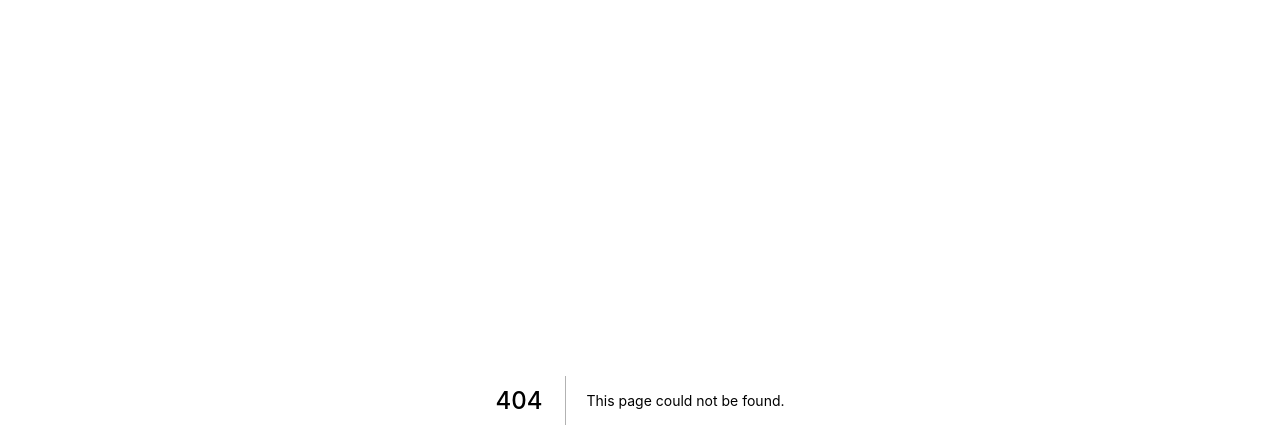
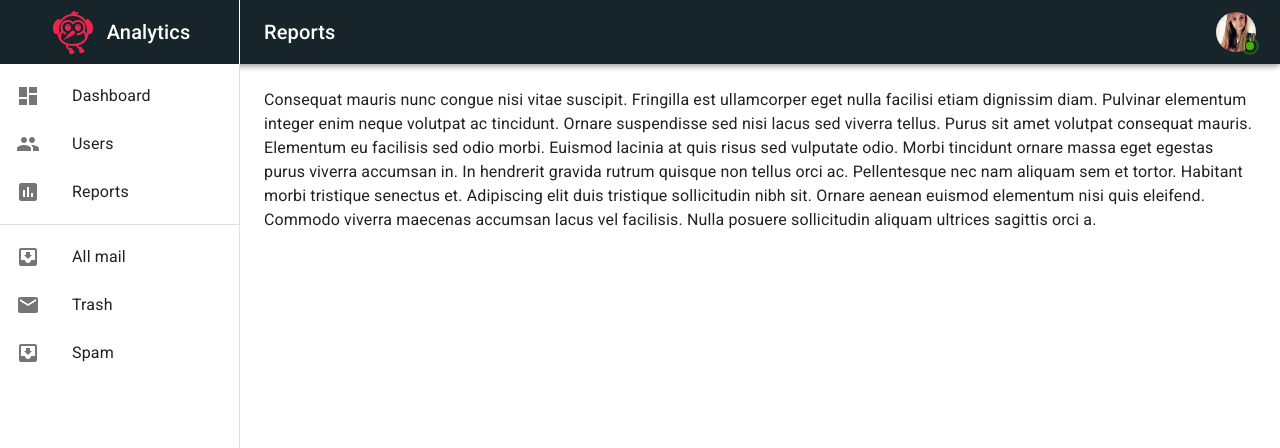
Before and after one commit to titprashantv/next-ts, a Next.js app: page /reports in a window 1280 px wide. Before the commit this address had no page. Shown: the top 448 px of the page. Built offline with nearby package versions, Linux system fonts and the light colour scheme.

Commit message:
Add menu

```diff
--- /dev/null
+++ b/components/navigation/ActiveLink.tsx
@@ -0,0 +1,53 @@
+import * as React from 'react';
+import {useState, useEffect} from 'react'
+import {useRouter} from 'next/router'
+import Link from 'next/link'
+import {ListItemButton, ListItemIcon, ListItemText} from "@mui/material";
+import NavIcon from "./NavIcon";
+
+interface Props {
+    menuName: string;
+    menuIcon: string;
+    href: string;
+    as: string;
+}
+
+const ActiveLink = (props: Props) => {
+    const {menuName, menuIcon, href, as} = props;
+    const {asPath, isReady} = useRouter();
+    const [activeClass, setActiveClass] = useState('');
+    const [currentPath, setCurrentPath] = useState('');
+
+
+    useEffect(() => {
+        // Check if the router fields are updated client-side
+
+        if (isReady) {
+            // Dynamic route will be matched via props.as
+            // Static route will be matched via props.href
+            const linkPathname = new URL(as || href, location.href).pathname;
+            if (linkPathname !== currentPath) {
+                setCurrentPath(linkPathname);
+
+                // Using URL().pathname to get rid of query and hash
+                const activePathname = new URL(asPath, location.href).pathname;
+
+                const newClassName = linkPathname === activePathname ? 'active' : '';
+                setActiveClass(newClassName);
+            }
+        }
+    }, [asPath, isReady, as, href, activeClass]);
+
+    return (
+        <Link href={href} key={menuName}>
+            <ListItemButton className={activeClass}>
+                <ListItemIcon>
+                    <NavIcon icon={menuIcon}/>
+                </ListItemIcon>
+                <ListItemText primary={menuName}/>
+            </ListItemButton>
+        </Link>
+    )
+};
+
+export default ActiveLink
--- a/components/navigation/MainMenu.js
+++ b/components/navigation/MainMenu.tsx
@@ -8,6 +8,11 @@ const MainMenu = [
         path: '/users',
         name: 'Users',
         icon: 'Group'
+    },
+    {
+        path: '/reports',
+        name: 'Reports',
+        icon: 'InsertChart'
     }
 ];
 export default MainMenu;
--- a/components/navigation/NavBar.tsx
+++ b/components/navigation/NavBar.tsx
@@ -1,9 +1,8 @@
 import * as React from 'react';
 import {styled, AppBar, Box, CssBaseline, Divider, Drawer, IconButton, List, ListItem, ListItemButton, ListItemIcon, ListItemText, Toolbar, Typography, Avatar, Badge} from '@mui/material';
 import {MoveToInbox, Mail, FlutterDash, Menu} from '@mui/icons-material';
-import Link from 'next/link'
-import MainMenu from './MainMenu'
-import NavIcon from './NavIcon'
+import MainMenu from "./MainMenu";
+import ActiveLink from "./ActiveLink";
 
 const headerHeight = 64;
 const drawerWidth = 240;
@@ -62,14 +61,7 @@ export default function NavBar(props: Props) {
             <List>
                 {MainMenu.map((row, index) => (
                     <ListItem key={row.name} disablePadding>
-                        <Link href={row.path}>
-                            <ListItemButton>
-                                <ListItemIcon>
-                                    <NavIcon icon={row.icon}/>
-                                </ListItemIcon>
-                                <ListItemText primary={row.name}/>
-                            </ListItemButton>
-                        </Link>
+                        <ActiveLink menuName={row.name} menuIcon={row.icon} href={row.path} as=""/>
                     </ListItem>
                 ))}
             </List>
--- a/components/navigation/NavIcon.tsx
+++ b/components/navigation/NavIcon.tsx
@@ -1,5 +1,5 @@
 import * as React from 'react';
-import {Dashboard, Group} from '@mui/icons-material';
+import {Dashboard, Group, InsertChart} from '@mui/icons-material';
 
 interface Props {
     icon: string;
@@ -12,6 +12,8 @@ const NavIcon = (props: Props) => {
             return <Dashboard/>;
         case 'Group':
             return <Group/>;
+        case 'InsertChart':
+            return <InsertChart/>;
         default:
             return <Dashboard/>;
     }
--- /dev/null
+++ b/pages/reports.tsx
@@ -0,0 +1,17 @@
+import * as React from 'react';
+import {Typography} from '@mui/material';
+import Layout from "../components/Layout";
+
+export default function Reports() {
+    return (
+        <Layout pageTitle="Reports">
+            <Typography paragraph>
+                Consequat mauris nunc congue nisi vitae suscipit. Fringilla est ullamcorper eget nulla facilisi etiam dignissim diam. Pulvinar elementum integer enim neque volutpat ac tincidunt.
+                Ornare suspendisse sed nisi lacus sed viverra tellus. Purus sit amet volutpat consequat mauris. Elementum eu facilisis sed odio morbi. Euismod lacinia at quis risus sed vulputate odio.
+                Morbi tincidunt ornare massa eget egestas purus viverra accumsan in. In hendrerit gravida rutrum quisque non tellus orci ac. Pellentesque nec nam aliquam sem et tortor. Habitant morbi
+                tristique senectus et. Adipiscing elit duis tristique sollicitudin nibh sit. Ornare aenean euismod elementum nisi quis eleifend. Commodo viverra maecenas accumsan lacus vel facilisis.
+                Nulla posuere sollicitudin aliquam ultrices sagittis orci a.
+            </Typography>
+        </Layout>
+    );
+};
```
